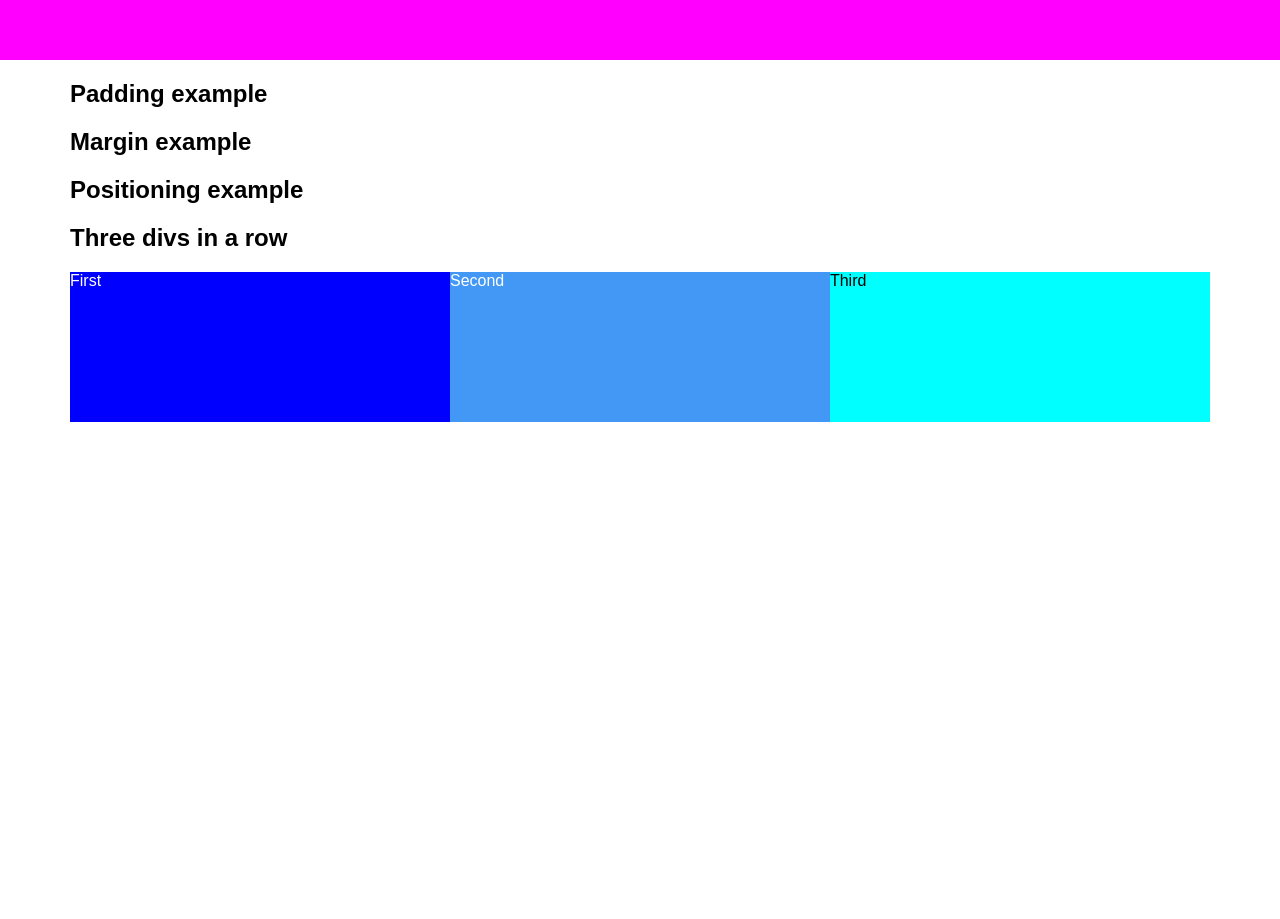
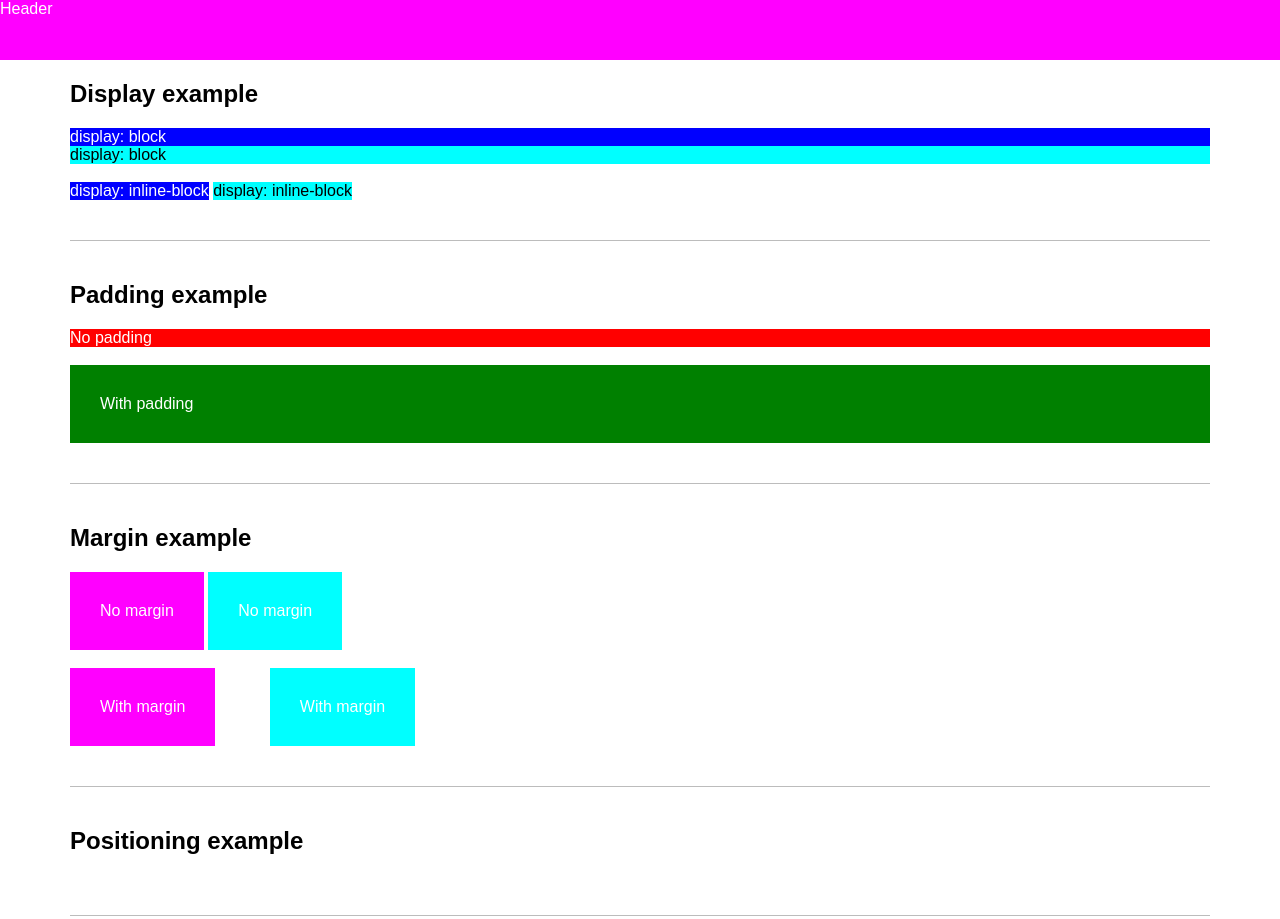
Before and after one commit to rsilverhav/code_in_the_darkish, a plain HTML site: page example/exemple.html in a window 1280 px wide. Shown: the top 919 px of the page. Before the commit the page ends 800 px from the top, so only its background shows below. Drawn offline with Linux system fonts and the light colour scheme.

Commit message:
more for example

```diff
--- a/example/example_styles.css
+++ b/example/example_styles.css
@@ -1,3 +1,9 @@
 body{
   margin: 0;
 }
+
+.example{
+  margin-bottom: 40px;
+  padding-bottom: 40px;
+  border-bottom: #bcbcbc solid 1px;
+}
--- a/example/exemple.html
+++ b/example/exemple.html
@@ -6,13 +6,61 @@
 
 <body style="font-family: Arial, 'Helvetica Neue', Helvetica, sans-serif;">
   <!-- HEADER -->
-    <div style="width:100%; height: 60px; background-color: #f0f"></div>
+  <div style="width:100%; height: 60px; background-color: magenta; color: white;">Header</div>
 
   <!--  VERT CENTERED -->
   <div style="width: 1140px; margin: 0 auto; min-height: 600px;">
+    <div class="example">
+      <h2>Display example</h2>
+      <div style="background-color: blue; color: white;">
+        display: block
+      </div>
+      <div style="background-color: cyan;">
+        display: block
+      </div>
+      <br />
+      <div style="display: inline-block; background-color: blue; color: white;">
+        display: inline-block
+      </div>
+      <div style="display: inline-block; background-color: cyan;">
+        display: inline-block
+      </div>
+    </div>
+
+    <div class="example">
       <h2>Padding example</h2>
+      <div style="padding: 0; background-color: red; color: white;">
+        No padding
+      </div>
+      <br />
+      <div style="padding: 30px; background-color: green; color: white;">
+        With padding
+      </div>
+    </div>
+
+    <div class="example">
       <h2>Margin example</h2>
+      <div style="margin: 0; background-color: magenta; color: white; display: inline-block; padding: 30px;">
+        No margin
+      </div>
+      <div style="margin: 0; background-color: cyan; color: white; display: inline-block; padding: 30px;">
+        No margin
+      </div>
+      <br />
+      <br />
+      <div style="margin-right: 50px; background-color: magenta; color: white; display: inline-block; padding: 30px;">
+        With margin
+      </div>
+      <div style="margin: 0; background-color: cyan; color: white; display: inline-block; padding: 30px;">
+        With margin
+      </div>
+    </div>
+
+    <div class="example">
       <h2>Positioning example</h2>
+    </div>
+
+    <div class="example">
       <h2>Three divs in a row</h2>
       <div style="width: 100%">
         <div style="width: 33.33%; float: left; padding: 0; margin: 0; background-color: blue; height: 150px; color: white;">
@@ -25,6 +73,7 @@
           Third
         </div>
       </div>
+      <div>
       </div>
 </body>
 </html>
```
Lines whose indentation alone changed are shown as unchanged.
